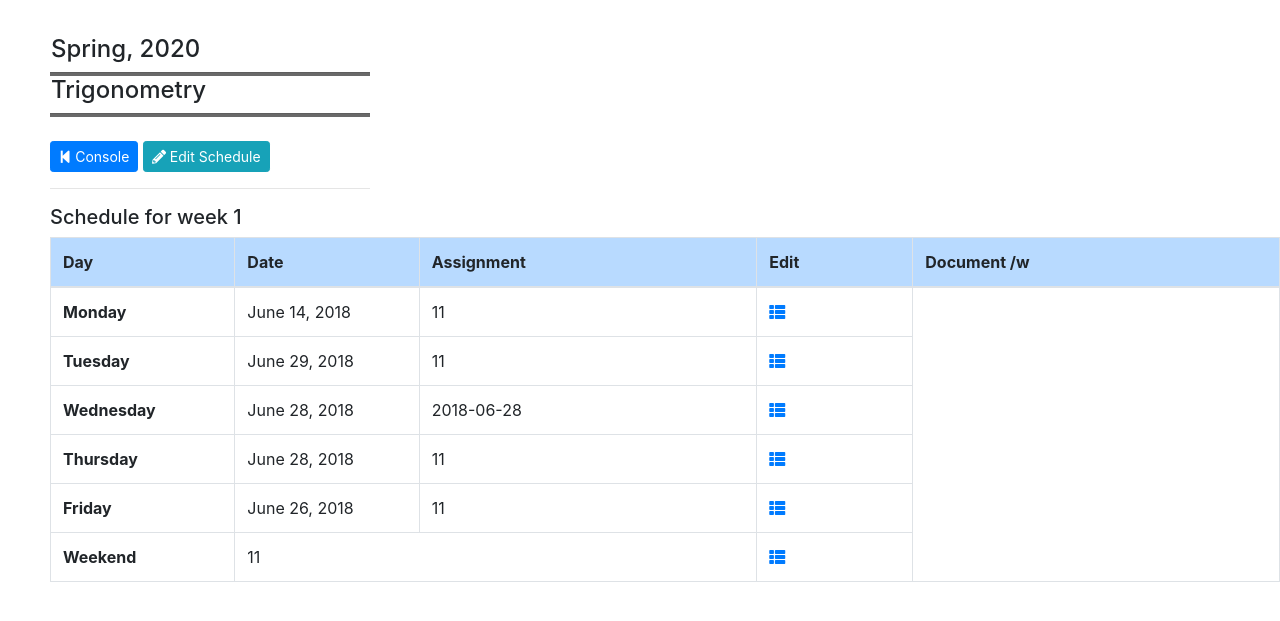
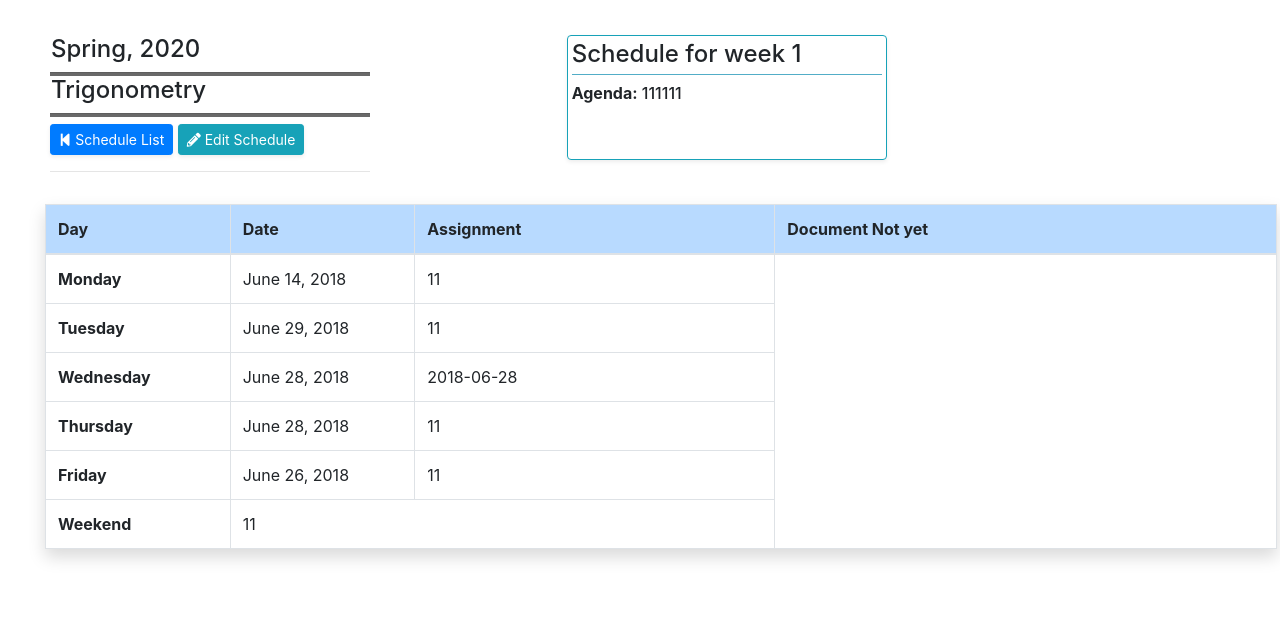
Before and after one commit to Khoi938/AWS-SchoolApp, a Django app: template lc101/school_app/templates/teacher/lesson_plan/view_lesson_plan.html in a window 1280 px wide. Shown: the part 56-677 px from the top of the page. Run offline with Django 3.2, Linux system fonts and the light colour scheme; the template is opened without the code that fills it: values that come from a table or form of the project are taken from there, others are empty; data comes from the database, SQL or seed files in the repository; both versions use the stored data as it was after the commit; some libraries are stand-ins or nearby versions.

Commit message:
added shadow and border

```diff
--- a/lc101/school_app/static/school_app/style.css
+++ b/lc101/school_app/static/school_app/style.css
@@ -11,9 +11,16 @@
   height:100%;
         margin: 0;
     background-repeat: no-repeat;background-attachment: fixed;background-size: cover;background-size:  auto 100%;
-
 }
-
+.body-index-2{
+  padding-top: 60px; padding-left:30px; padding-right:10px;
+  color:#666666;
+  font-family:sans-serif;
+  font-weight:400;
+  height:100%;margin: 0;
+    background-repeat: no-repeat;background-attachment: fixed;background-size: cover;background-size:  auto 100%;
+    background: linear-gradient(-225deg, #9EFBD3 0%, #57E9F2 48%, #45D4FB 100%);
+}
 .body-registration{
   padding-top: 40px;
   padding-left:30px;
@@ -50,7 +57,8 @@
 .hr-line{height: 1px; background-color: dimgrey;
   padding: 1px; margin: 0px;}
 .hr-divider{text-align:left;margin-left:0;width:315px;height:0px;padding: 0px}
-
+.hr-small-gap{text-align:left;margin-left:0;height:0px;padding: 0px}
+.hr-button-gap{height:0px; visibility:hidden; margin-bottom:-10px;}
 
 /* ----- Modified Bootstrap Tag ------*/
 .form-control-inherit{display:block;padding:.375rem .75rem;font-size:1rem;line-height:1.5;color:#495057;
--- a/lc101/school_app/templates/base.html
+++ b/lc101/school_app/templates/base.html
@@ -14,14 +14,9 @@
         <link href="{% static 'favicon.ico' %}" rel="icon" type="image/x-icon" />
         <style>
             body{padding-top:0px}
-
             button{background-color: rgb(139, 253, 183)}
-
             form,h1,ul{padding-left: 30px; padding-right:20px;}
-              /*padding-right:30px;}*/
-
             .color{color: red}
-
             textarea, input {background-color: rgb(243, 245, 247)}
             /*.form-group .required .control-label:after {*/
             /*content:"*";color:red;}*/
--- a/lc101/school_app/templates/teacher/lesson_plan/view_lesson_plan.html
+++ b/lc101/school_app/templates/teacher/lesson_plan/view_lesson_plan.html
@@ -6,16 +6,18 @@
     });
 </script>
 <div class='content'>
+      <div class="form-row" style=''>
+        <div class="col-md-5 mb-3">
         <div style="width: 320px">
         <h4 style='padding-left: 1px'>{{ course.semester }}, {{ course.year }}</h4>
         <hr class='hr-line'/>
         <h4 style='padding-left: 1px'>{{course.course_title}}</h4>
         <hr class='hr-line'/>
-        <br>
-          <a href='{% url "teacher" %}' class="btn btn-sm btn-primary" ><i class="fas fa-step-backward"></i> Console</a></a>
-        <a href='{% url "edit_lesson_plan" lesson_plan_id=lesson_plan.id %}' class="btn btn-info btn-sm" role="button"><i class="fas fa-pencil-alt"></i> Edit Schedule</a>
+        <hr style='height:0px; visibility:hidden; margin-bottom:-10px;' />
+        <a href='{% url "teacher" %}' class="btn btn-sm btn-primary shadow-sm" ><i class="fas fa-step-backward"></i> Schedule List</a>
+        <a href='{% url "edit_lesson_plan" lesson_plan_id=lesson_plan.id %}' class="btn btn-info btn-sm shadow-sm" role="button"><i class="fas fa-pencil-alt"></i> Edit Schedule</a>
         <hr/>
-        </div>
+        </div></div>
         {% if messages %}
           <ul class="messages">
         {% for message in messages %}
@@ -23,15 +25,21 @@
         {% endfor %}
           </ul>
         {% endif %}
-        <h5>Schedule for week {{ lesson_plan.week_number }}</h5>
-          <table class="table table-hover table-bordered pad-right-table">
+        <div class="col-md-5 mb-3">
+        <div class="rounded border border-info shadow-sm" style="width: 320px">
+        <div class="mr-1 mt-1 ml-1">
+        <!--<div class="card border-info bg-light" style='background: linear-gradient(to right, #e0eafc, #cfdef3);'>-->
+        <h4> Schedule for week {{ lesson_plan.week_number }}</h4>
+        <hr style='margin-top:-3px; background-color: #5bc0de;' />
+        <h6 style='margin-top:-7px'><strong>Agenda:</strong> {{ lesson_plan.agenda }}</h6><br><br>
+        </div></div></div>
+          <table class="table table-hover table-bordered  shadow mr-2">
             <thead class='table-primary'>
             <tr>
               <th scope="col" style="width: 15%">Day</th>
               <th scope="col" style="width: 15%">Date</th>
               <th scope="col">Assignment</th>
-              <th scope="col">Edit</th>
-              <th scope="col">Document /w</th>
+              <th scope="col">Document Not yet</th>
             </tr>
             </thead>
             <tbody>
@@ -39,47 +47,29 @@
               <th scope="row">Monday</th>
               <td>{{ lesson_plan.monday_date }}</td>
               <td>{{ lesson_plan.monday_plan }}</td>
-              <td>
-                 <a href='{% url "teacher"   %}'><i class="fas fa-th-list"></i></a>
-              </td>
             </tr>
             <tr>
               <th scope="row">Tuesday</th>
               <td>{{ lesson_plan.tuesday_date }}</td>
               <td>{{ lesson_plan.tuesday_plan}}</td>
-              <td>
-                <a href='{% url "teacher"   %}'><i class="fas fa-th-list"></i></a>
-              </td>
             </tr>
             <tr>
               <th scope="row">Wednesday</th>
               <td>{{ lesson_plan.wednesday_date }}</td>
               <td>{{ lesson_plan.wednesday_plan}}</td>
-              <td>
-                <a href='{% url "teacher"   %}'><i class="fas fa-th-list"></i></a>
-              </td>
             </tr>
               <th scope="row">Thursday</th>
               <td>{{ lesson_plan.thursday_date }}</td>
               <td>{{ lesson_plan.thursday_plan}}</td>
-              <td>
-                <a href='{% url "teacher"   %}'><i class="fas fa-th-list"></i></a>
-              </td>
             </tr>
             <tr>
               <th scope="row">Friday</th>
               <td>{{ lesson_plan.friday_date }}</td>
               <td>{{ lesson_plan.friday_plan}}</td>
-              <td>
-                <a href='{% url "teacher"   %}'><i class="fas fa-th-list"></i></a>
-              </td>
             </tr>
             <tr>
               <th scope="row">Weekend</th>
               <td colspan="2">{{ lesson_plan.weekend_plan }}</td>
-              <td>
-                <a href='{% url "teacher"   %}'><i class="fas fa-th-list"></i></a>
-              </td>
             </tr>
             </tbody>
           </table>
--- a/lc101/school_app/templates/teacher/teacher_homepage.html
+++ b/lc101/school_app/templates/teacher/teacher_homepage.html
@@ -17,7 +17,8 @@
         </ul>
         {% if request.user.teacher.course_by_teacher.all.count > 0 %}
           <h4>Your Courses:</h4>
-          <table class="table table-hover table-bordered pad-right-table">
+          <div class="mr-2">
+          <table class="table table-hover table-bordered shadow">
             <thead class='table-primary'>
             <tr>
               <th scope="col" style="width: 8%">#</th>
@@ -50,6 +51,7 @@
 
             </tbody>
           </table>
+          </div>
         {% endif %}
 <br>
 </div>
--- a/lc101/school_app/views_logged.py
+++ b/lc101/school_app/views_logged.py
@@ -274,6 +274,7 @@ def edit_lesson_plan(request,lesson_plan_id=None):
         course = lesson_plan.course
         return render(request,'teacher/lesson_plan/edit_lesson_plan.html',
         {'course':course,'lesson_plan':lesson_plan})
+
 def student_list(request):
     if is_login(request) == False:
         return redirect('/login')
```
Also changed, not shown: lc101/school_app/templates/homepage/index.html (+8 -7 lines), lc101/school_app/templates/teacher/classroom/add_classroom.html (+7 -5 lines), lc101/school_app/templates/teacher/classroom/edit_classroom.html (+8 -4 lines), lc101/school_app/templates/teacher/classroom/view_classroom.html (+11 -33 lines), lc101/school_app/templates/teacher/lesson_plan/edit_lesson_plan.html (+3 -7 lines), lc101/school_app/templates/teacher/lesson_plan/weekly_lesson_plan.html (+8 -6 lines), lc101/db.sqlite3.
